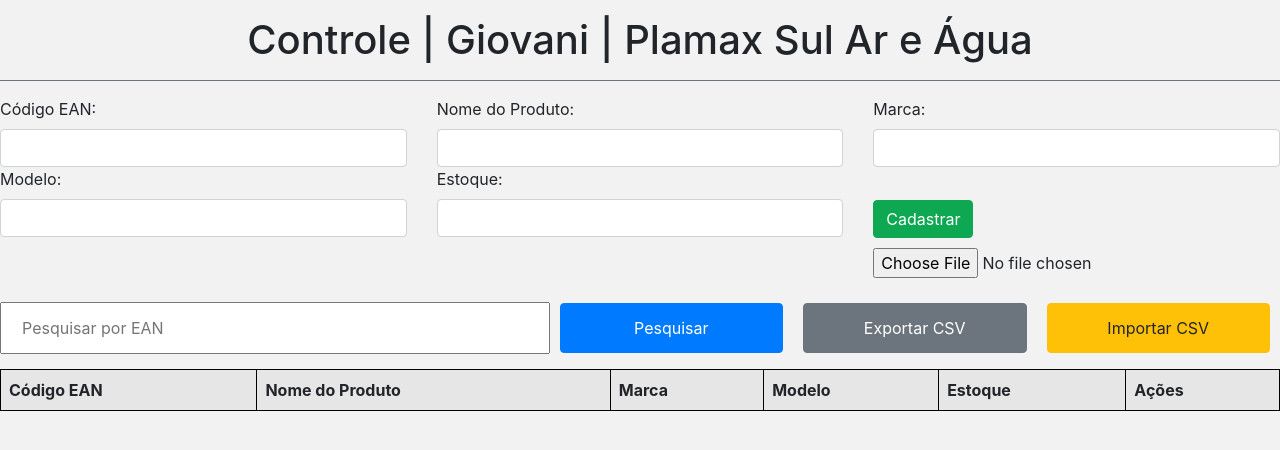
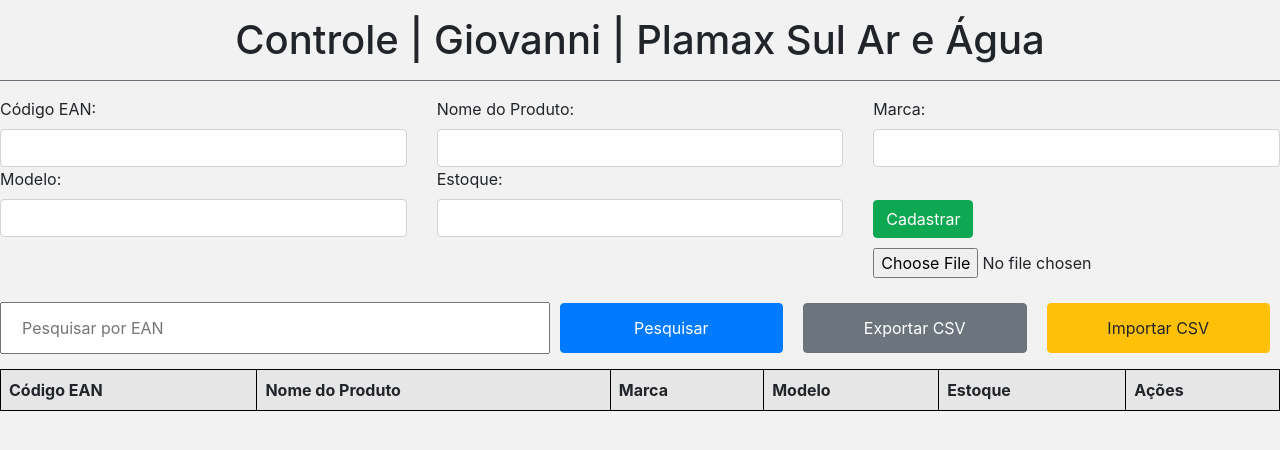
Before and after one commit to vanodigital/Projeto-Controle-Plamax, a website: page index.html in a window 1280 px wide. Drawn offline with nearby package versions, Linux system fonts and the light colour scheme; a script that the page names is missing.

Commit message:
atualização

```diff
--- a/index.html
+++ b/index.html
@@ -26,7 +26,7 @@
     </head>
     <body>
         <div class="text-center my-3">
-            <h1 class="border-bottom border-secondary pb-3">Controle | Giovani | Plamax Sul Ar e Água</h1>
+            <h1 class="border-bottom border-secondary pb-3">Controle | Giovanni | Plamax Sul Ar e Água</h1>
         </div>
         <div id="formulario-cadastro" class="row">
             <div class="col-sm-12 col-md-4">
```
